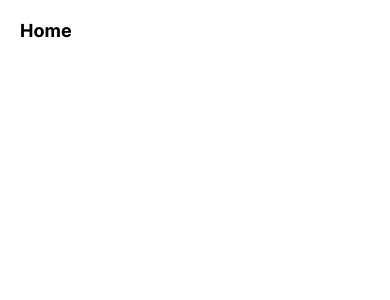
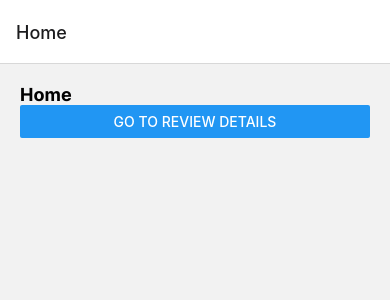
Before and after one commit to justinlamarr1992/Millennials-Prime-App, a React Native app: screen /Home in a window 390 px wide. Shown: the top 300 px of the page. Built offline with nearby package versions, Linux system fonts and the light colour scheme.

Commit message:
Navigating Screens

```diff
--- a/App.js
+++ b/App.js
@@ -4,6 +4,7 @@ import Home from "./screens/Home";
 // import * as Font from "expo-font";
 import { useFonts } from "expo-font";
 import AppLoading from "expo-app-loading";
+import Navigator from "./routes/HomeStack";
 
 export default function App() {
   const [fontsLoaded] = useFonts({
@@ -14,6 +15,6 @@ export default function App() {
   if (!fontsLoaded) {
     return <AppLoading />;
   } else {
-    return <Home />;
+    return <Navigator />;
   }
 }
--- a/package.json
+++ b/package.json
@@ -11,6 +11,7 @@
   "dependencies": {
     "@expo/webpack-config": "^18.0.1",
     "@react-navigation/native": "^6.1.7",
+    "@react-navigation/native-stack": "^6.9.13",
     "axios": "^1.4.0",
     "expo": "~48.0.18",
     "expo-app-loading": "^2.1.1",
--- /dev/null
+++ b/routes/HomeStack.js
@@ -0,0 +1,17 @@
+import { createNativeStackNavigator } from "@react-navigation/native-stack";
+import { NavigationContainer } from "@react-navigation/native";
+
+import Home from "../screens/Home";
+import ReviewDetails from "../screens/ReviewDetails";
+
+export default function Navigation() {
+  const Stack = createNativeStackNavigator();
+  return (
+    <NavigationContainer>
+      <Stack.Navigator>
+        <Stack.Screen name="Home" component={Home} />
+        <Stack.Screen name="ReviewDetails" component={ReviewDetails} />
+      </Stack.Navigator>
+    </NavigationContainer>
+  );
+}
--- a/screens/Home.js
+++ b/screens/Home.js
@@ -3,6 +3,7 @@ import {
   StyleSheet,
   Text,
   View,
+  Button,
   FlatList,
   TouchableOpacity,
   TouchableWithoutFeedback,
@@ -11,10 +12,16 @@ import {
 } from "react-native";
 import { globalStyles } from "../styles/global";
 
-export default function Home() {
+export default function Home({ navigation }) {
+  const pressHandler = () => {
+    navigation.navigate("ReviewDetails");
+    // navigation.push("ReviewDetails");
+  };
+
   return (
     <View style={globalStyles.container}>
       <Text style={globalStyles.titleText}>Home</Text>
+      <Button title="Go to Review Details" onPress={pressHandler} />
     </View>
   );
 }
--- a/screens/ReviewDetails.js
+++ b/screens/ReviewDetails.js
@@ -1,11 +1,16 @@
 import React from "react";
-import { StyleSheet, View, Text } from "react-native";
+import { StyleSheet, View, Text, Button } from "react-native";
 import { globalStyles } from "../styles/global";
 
-export default function ReviewDetails() {
+export default function ReviewDetails({ navigation }) {
+  const pressHandler = () => {
+    navigation.goBack();
+  };
+
   return (
     <View style={globalStyles.container}>
       <Text>Review Details</Text>
+      <Button title="Back to Home Screen" onPress={pressHandler} />
     </View>
   );
 }
```
Also changed, not shown: 1 other file (tests, documents, lock files or other folders).
